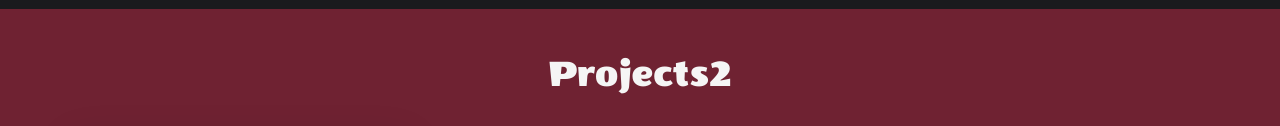
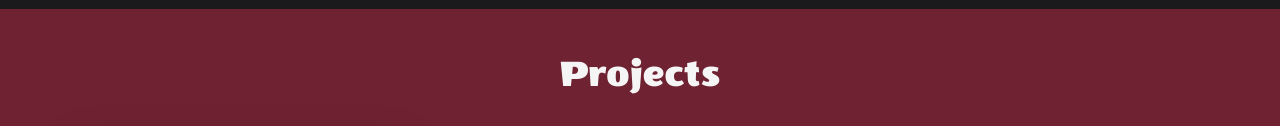
Before and after one commit to JesseNoBata/jessenobata, a plain HTML site: page index.html in a window 1280 px wide. Shown: the part 258-384 px from the top of the page. Drawn offline with Linux system fonts and the light colour scheme; a web font is replaced by a local one.

Commit message:
Projects1

```diff
--- a/index.html
+++ b/index.html
@@ -30,7 +30,7 @@
 
     </section>
     <section class="section-projects">
-      <h1 class="u-center-text">Projects2</h1>
+      <h1 class="u-center-text">Projects</h1>
 
         <div class="row">
           <div class="col-1-of-3">
```
